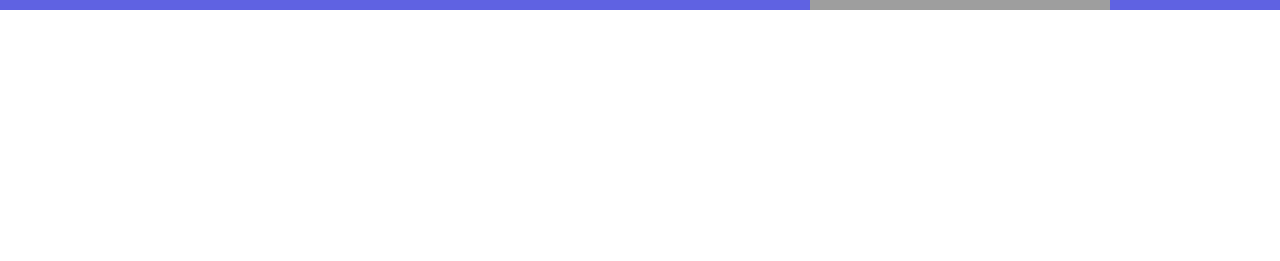
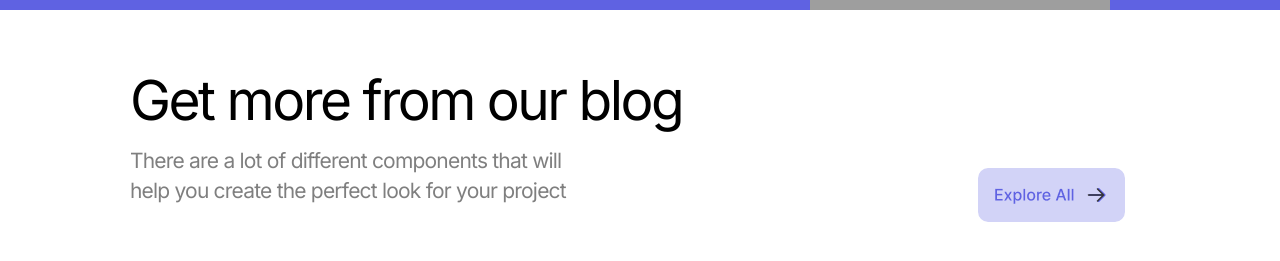
Before and after one commit to JorgeRochaA/landingPage, a React (Create React App) app: page / in a window 1280 px wide. Shown: the part 5304-5565 px from the top of the page. Before the commit the page ends 5314 px from the top, so only its background shows below. Built offline with nearby package versions, Linux system fonts and the light colour scheme; grey boxes are pictures that could not be loaded.

Commit message:
feat: add blog section first part

```diff
--- /dev/null
+++ b/src/components/BlogSection.jsx
@@ -0,0 +1,22 @@
+import React from "react";
+import "../styles/BlogSection/BlogSection.scss";
+function BlogSection() {
+  return (
+    <div className="blog_container">
+      <div>
+        <div className="blog_title_container">
+          <div className="blog_title">Get more from our blog</div>
+          <div className="blog_description">
+            There are a lot of different components that will help you create
+            the perfect look for your project
+          </div>
+        </div>
+        <div className="blog_button_container">
+          <div className="blog_button"></div>
+        </div>
+      </div>
+    </div>
+  );
+}
+
+export default BlogSection;
--- /dev/null
+++ b/src/styles/BlogSection/BlogSection.scss
@@ -0,0 +1,76 @@
+.blog_container {
+  width: 100%;
+  height: 100%;
+  margin-top: 60px;
+  margin-bottom: 47px;
+  div {
+    display: flex;
+    flex-direction: column;
+    .blog_title_container {
+      display: flex;
+      align-items: center;
+      .blog_title {
+        height: 100%;
+        font-weight: 500;
+        font-size: 55px;
+        line-height: 60px;
+        letter-spacing: -2.5px;
+        text-align: center;
+      }
+      .blog_description {
+        max-width: 90%;
+        font-weight: 400;
+        font-size: 21px;
+        line-height: 30px;
+        letter-spacing: -0.8px;
+        color: rgba(0, 0, 0, 0.5);
+        margin: 16px 0;
+        text-align: center;
+      }
+    }
+    .blog_button_container {
+      height: 100%;
+      width: 100%;
+      align-items: center;
+      .blog_button {
+        display: grid;
+        align-items: center;
+        width: 147px;
+        height: 54px;
+        background: rgba(95, 98, 226, 0.15);
+        border-radius: 10px;
+        background-image: url("../../assets/exploreAll.png");
+        transition: 0.5s;
+        &:hover {
+          cursor: pointer;
+          transform: scale(1.1);
+        }
+      }
+    }
+  }
+}
+
+@media screen and (min-width: 1135px) {
+  .blog_container {
+    div {
+      flex-direction: row;
+      .blog_title_container {
+        flex-direction: column;
+        margin-left: 130px;
+        .blog_title {
+          width: 609px;
+        }
+        .blog_description {
+          width: 448px;
+          align-self: flex-start;
+          text-align: left;
+        }
+      }
+      .blog_button_container {
+        align-self: flex-end;
+        justify-content: flex-end;
+        margin-right: 155px;
+      }
+    }
+  }
+}
--- a/src/views/Home.jsx
+++ b/src/views/Home.jsx
@@ -5,6 +5,7 @@ import ServicesSection from "../components/ServicesSection";
 import CompaniesSection from "../components/CompaniesSection";
 import UISection from "../components/UISection";
 import GetStartedBanner from "../components/GetStartedBanner";
+import BlogSection from "../components/BlogSection";
 import "../styles/Home/Home.scss";
 function Home() {
   return (
@@ -14,8 +15,8 @@ function Home() {
       <ServicesSection />
       <CompaniesSection />
       <UISection />
-
       <GetStartedBanner />
+      <BlogSection />
     </div>
   );
 }
```
